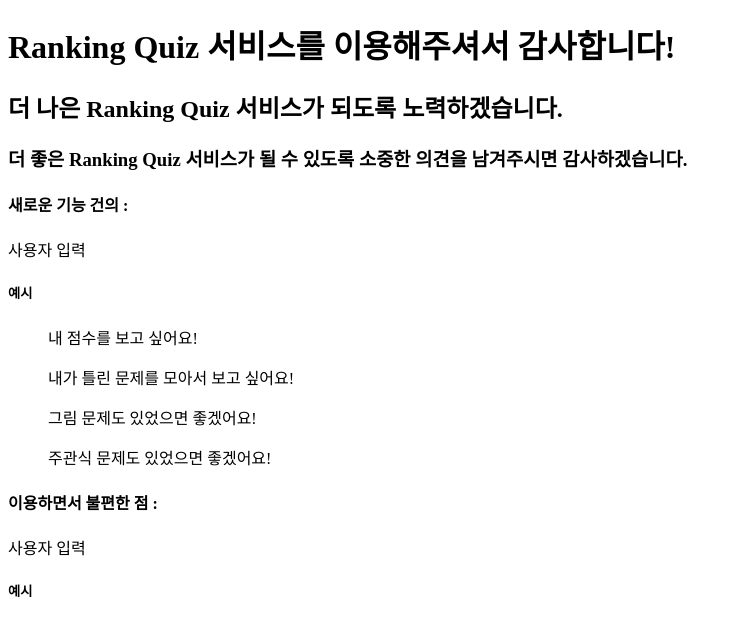
After one commit to RiverCastle/RankingQuizViews, a web app: page /main/resources/templates/feedback/feedback.html in a window 1280 px wide. The commit adds this page. Shown: the top 636 px of the page, without its empty margins (0-742 px from the left). Run offline with its HTML, style and script files only (its server is not run), Linux system fonts and the light colour scheme; data that the repository does not hold is empty.

Commit message:
feat: 퀴즈 중단 기능 추가
- 피드백 페이지로 연결

```diff
--- /dev/null
+++ b/main/resources/templates/feedback/feedback.html
@@ -0,0 +1,38 @@
+<!DOCTYPE html>
+<html lang="en">
+<head>
+    <meta charset="UTF-8">
+    <title>Ranking Quiz Feedback page</title>
+</head>
+<body>
+<h1>Ranking Quiz 서비스를 이용해주셔서 감사합니다!</h1>
+<h2>더 나은 Ranking Quiz 서비스가 되도록 노력하겠습니다.</h2>
+<h3>더 좋은 Ranking Quiz 서비스가 될 수 있도록 소중한 의견을 남겨주시면 감사하겠습니다.</h3>
+<div>
+    <h4>새로운 기능 건의 :</h4>
+    <div>사용자 입력</div>
+    <div>
+        <h5>예시</h5>
+        <ul>내 점수를 보고 싶어요!</ul>
+        <ul>내가 틀린 문제를 모아서 보고 싶어요!</ul>
+        <ul>그림 문제도 있었으면 좋겠어요!</ul>
+        <ul>주관식 문제도 있었으면 좋겠어요!</ul>
+    </div>
+</div>
+
+
+<div>
+    <h4>이용하면서 불편한 점 : </h4>
+    <div>사용자 입력</div>
+    <div>
+        <h5>예시</h5>
+        <ul></ul>
+        <ul></ul>
+        <ul></ul>
+        <ul></ul>
+    </div>
+</div>
+<!--<script src="/js/common/config.js"></script>-->
+<script src="/js/common/config-test.js"></script>
+</body>
+</html>
--- a/main/resources/templates/quiz/quiz.html
+++ b/main/resources/templates/quiz/quiz.html
@@ -21,6 +21,7 @@
 </div>
 
 <div id="guideMessageContainer"></div>
+<button id="stop-button">퀴즈 그만하기</button>
 
 <script src="/js/common/config.js"></script>
 <script src="/js/quiz/item-control-func.js"></script>
```
Also changed, not shown: main/resources/static/js/quiz/websocket-connect.js (+11 -7 lines).
